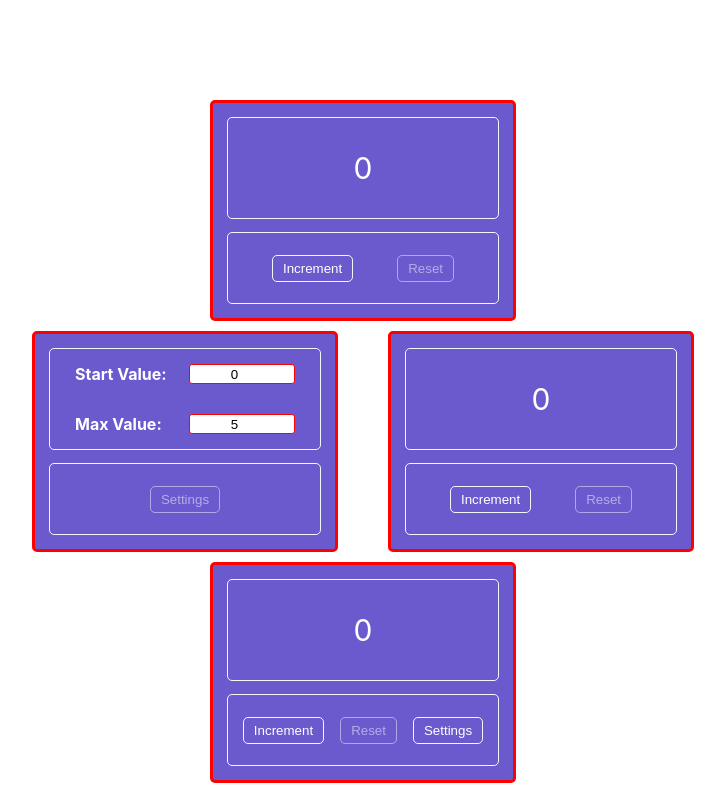
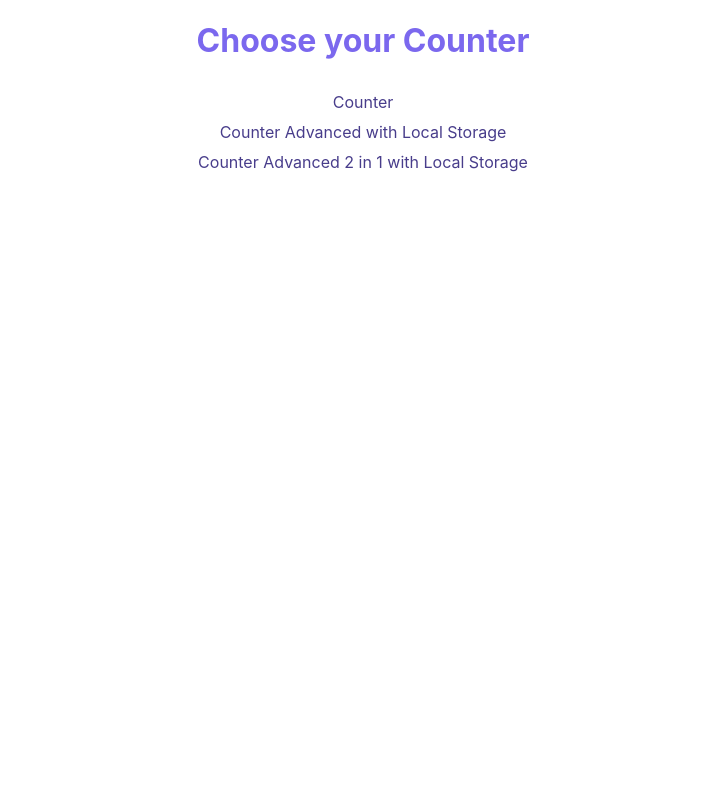
Before and after one commit to ivanrussui/counter-new, a React (Create React App) app: page /#/ in a window 1280 px wide. Shown: the whole page, without its empty margins (277-1002 px from the left). Built offline with nearby package versions, Linux system fonts and the light colour scheme.

Commit message:
feat Роутинг

```diff
--- a/src/App.css
+++ b/src/App.css
@@ -1,9 +1,19 @@
 .App {
     display: grid;
     place-items: center;
-    margin-top: 100px;
     gap: 10px;
-    @media (max-width: 767px) {
-        margin-top: 20px;
-    }
 }
+
+.NavLink {
+    text-decoration: none;
+    color: darkslateblue;
+}
+
+.Active {
+    color: mediumslateblue;
+    text-decoration: underline;
+}
+
+.Title {
+    color: mediumslateblue;
+}
--- a/src/App.tsx
+++ b/src/App.tsx
@@ -1,4 +1,5 @@
 import React, {FC} from 'react';
+import {Navigate, NavLink, Route, Routes} from 'react-router-dom';
 import './App.css';
 import {Counter} from './Counter/Counter';
 import {CounterAdvanced} from './CounterAdvanced/CounterAdvanced';
@@ -7,9 +8,25 @@ import {CounterAdvanced2in1} from './CounterAdvanced2in1/CounterAdvanced2in1';
 const App: FC = () => {
     return (
         <div className="App">
-            <Counter/>
-            <CounterAdvanced/>
-            <CounterAdvanced2in1/>
+            <h1 className={'Title'}>Choose your Counter</h1>
+            <NavLink to={'/counter'}
+                     className={({ isActive}) => isActive ? "Active" : "NavLink"}>
+                Counter
+            </NavLink>
+            <NavLink to={'/counter-advanced'}
+                     className={({ isActive}) => isActive ? "Active" : "NavLink"}>
+                Counter Advanced with Local Storage
+            </NavLink>
+            <NavLink to={'/counter-advanced-2-in-1'}
+                     className={({ isActive}) => isActive ? "Active" : "NavLink"}>
+                Counter Advanced 2 in 1 with Local Storage
+            </NavLink>
+            <Routes>
+                <Route path={'/counter'} element={<Counter/>}/>
+                <Route path={'/counter-advanced'} element={<CounterAdvanced/>}/>
+                <Route path={'/counter-advanced-2-in-1'} element={<CounterAdvanced2in1/>}/>
+                <Route path={'/*'} element={<Navigate to={'/'}/>}/>
+            </Routes>
         </div>
     );
 };
--- a/src/index.tsx
+++ b/src/index.tsx
@@ -2,7 +2,12 @@ import React from 'react';
 import ReactDOM from 'react-dom/client';
 import './index.css';
 import App from './App';
+import {HashRouter} from 'react-router-dom';
 
 ReactDOM.createRoot(
     document.getElementById('root') as HTMLElement
-).render(<App/>);
+).render(
+    <HashRouter>
+        <App/>
+    </HashRouter>
+);
```
